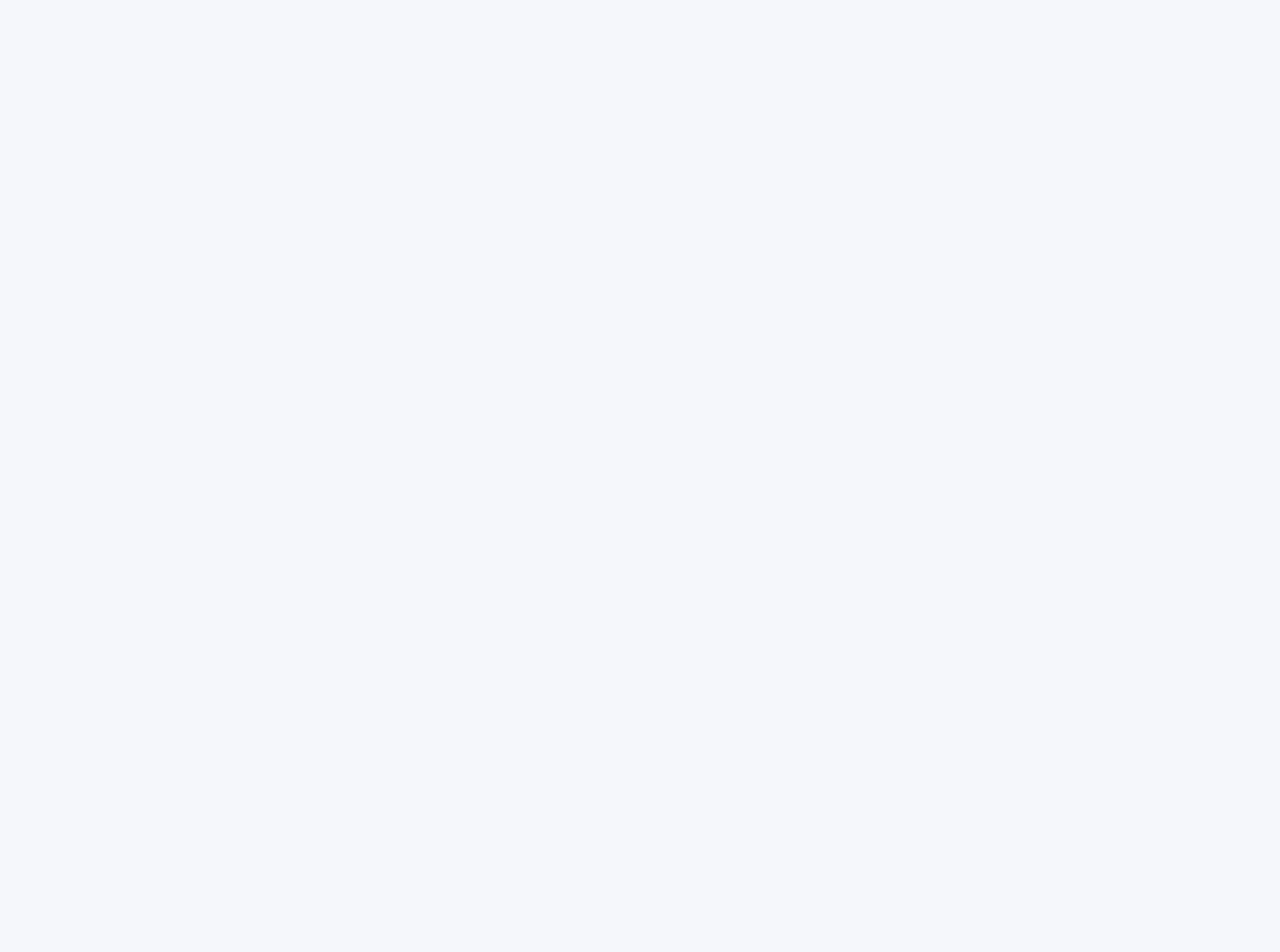
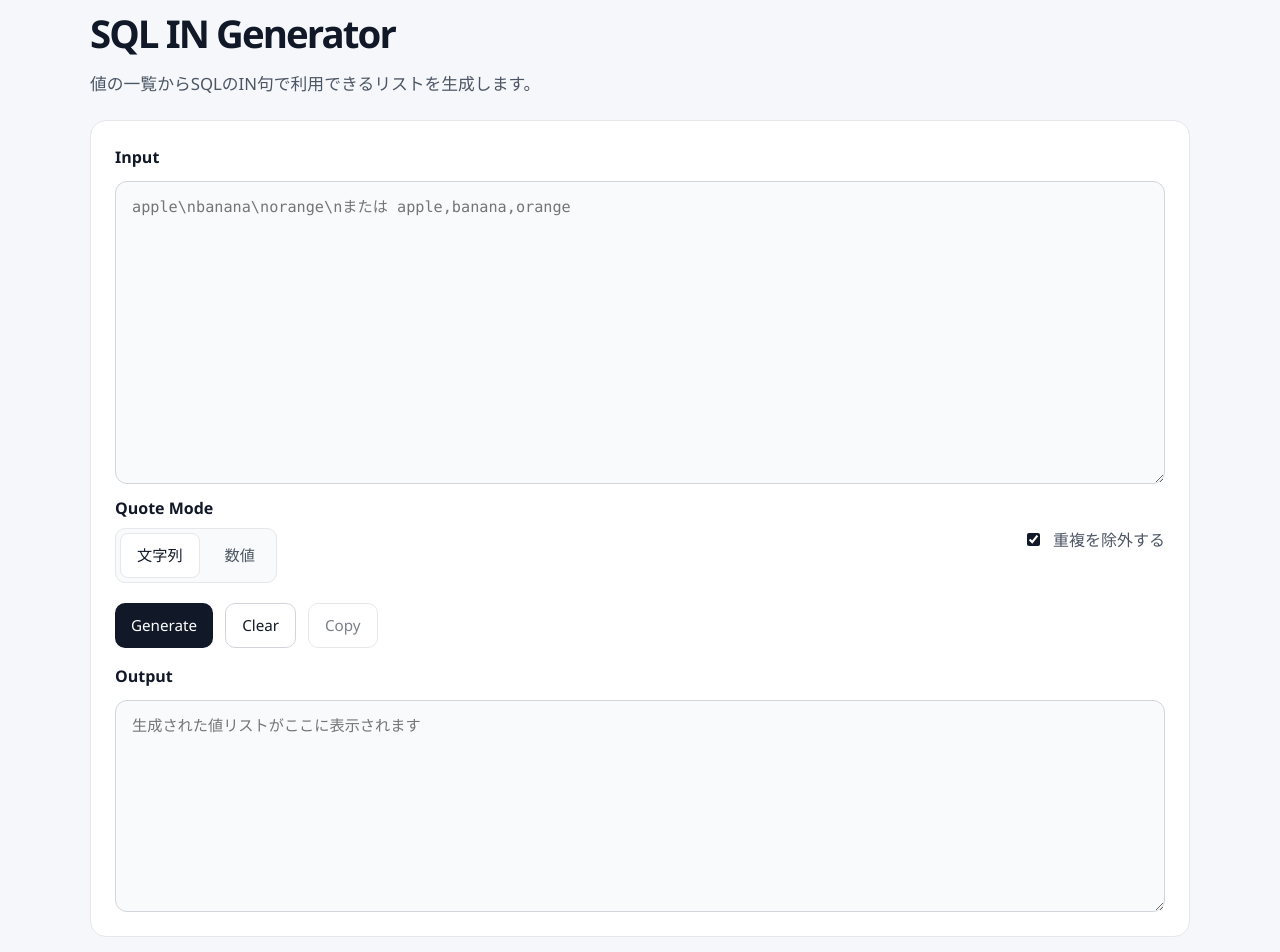
Before and after one commit to marcelows729/web-toolbox, a React (Vite) app: page /tools/sql-in-generator in a window 1280 px wide. Before the commit this address had no page. Shown: the part 100-1052 px from the top of the page. Before the commit the page ends 800 px from the top, so only its background shows below. Built offline with nearby package versions, Linux system fonts and the light colour scheme.

Commit message:
sql-in-generator

```diff
--- a/src/App.css
+++ b/src/App.css
@@ -267,7 +267,8 @@
   padding: 24px;
 }
 
-.formatter-grid {
+.formatter-grid,
+.generator-grid {
   display: grid;
   gap: 12px;
 }
@@ -275,6 +276,54 @@
 .field-label {
   font-weight: 600;
   color: var(--text);
+}
+
+.option-label {
+  display: block;
+  font-weight: 600;
+  color: var(--text);
+  margin-bottom: 8px;
+}
+
+.generator-controls {
+  display: flex;
+  flex-wrap: wrap;
+  gap: 12px 24px;
+  align-items: center;
+  justify-content: space-between;
+}
+
+.toggle-group {
+  display: inline-flex;
+  gap: 8px;
+  background: var(--surface-alt);
+  border: 1px solid var(--border);
+  border-radius: 10px;
+  padding: 4px;
+}
+
+.toggle-option {
+  background: transparent;
+  color: var(--text-soft);
+  border: 1px solid transparent;
+  border-radius: 8px;
+}
+
+.toggle-option.is-selected {
+  background: var(--surface);
+  border-color: var(--border);
+  color: var(--text);
+}
+
+.checkbox-row {
+  display: inline-flex;
+  align-items: center;
+  gap: 10px;
+  color: var(--text-soft);
+}
+
+.checkbox-row input {
+  accent-color: var(--primary);
 }
 
 textarea {
--- a/src/App.tsx
+++ b/src/App.tsx
@@ -3,6 +3,7 @@ import { BrowserRouter, Route, Routes } from 'react-router-dom'
 import Layout from './components/layout/Layout'
 import HomePage from './pages/HomePage'
 import JsonFormatter from './tools/json-formatter/JsonFormatter'
+import SqlInGenerator from './tools/sql-in-generator/SqlInGenerator'
 import './App.css'
 
 type ThemeMode = 'light' | 'dark'
@@ -64,6 +65,7 @@ function App() {
         <Route element={<Layout theme={theme} setTheme={setTheme} />}>
           <Route path="/" element={<HomePage />} />
           <Route path="/tools/json-formatter" element={<JsonFormatter />} />
+          <Route path="/tools/sql-in-generator" element={<SqlInGenerator />} />
         </Route>
       </Routes>
     </BrowserRouter>
--- a/src/tools/registry.ts
+++ b/src/tools/registry.ts
@@ -8,5 +8,15 @@ export const tools: Tool[] = [
     category: 'developer',
     keywords: ['json', 'format', 'formatter', '整形', '圧縮'],
     path: '/tools/json-formatter',
+    relatedTools: ['sql-in-generator'],
+  },
+  {
+    id: 'sql-in-generator',
+    name: 'SQL IN Generator',
+    description: '値の一覧からSQLのIN句を生成します。',
+    category: 'developer',
+    keywords: ['sql', 'in', 'generator', 'in句', 'sql生成', 'リスト'],
+    path: '/tools/sql-in-generator',
+    relatedTools: ['json-formatter'],
   },
 ]
--- /dev/null
+++ b/src/tools/sql-in-generator/SqlInGenerator.tsx
@@ -0,0 +1,212 @@
+import { useEffect, useMemo, useState } from 'react'
+
+type QuoteMode = 'string' | 'number'
+
+const normalizeInput = (value: string): string[] =>
+  value
+    .split(/[\n,]+/)
+    .map((item) => item.trim())
+    .filter((item) => item.length > 0)
+
+const escapeSqlString = (value: string) => value.replace(/'/g, "''")
+
+const isValidSqlNumberLiteral = (value: string) => /^[-+]?(?:\d+\.\d+|\d+|\.\d+)$/.test(value)
+
+const buildSqlInList = (input: string, quoteMode: QuoteMode, removeDuplicates: boolean) => {
+  const normalizedValues = normalizeInput(input)
+
+  if (normalizedValues.length === 0) {
+    return {
+      output: '',
+      error: '入力値がありません。値を入力してください。',
+    }
+  }
+
+  const values = removeDuplicates ? Array.from(new Set(normalizedValues)) : normalizedValues
+
+  if (quoteMode === 'number') {
+    const invalidValues = values.filter((value) => !isValidSqlNumberLiteral(value))
+
+    if (invalidValues.length > 0) {
+      return {
+        output: '',
+        error: `数値として扱えない値があります: ${invalidValues.join(', ')}`,
+      }
+    }
+
+    return {
+      output: `(${values.join(', ')})`,
+      error: '',
+    }
+  }
+
+  return {
+    output: `(${values.map((value) => `'${escapeSqlString(value)}'`).join(', ')})`,
+    error: '',
+  }
+}
+
+export default function SqlInGenerator() {
+  const [input, setInput] = useState('')
+  const [output, setOutput] = useState('')
+  const [error, setError] = useState('')
+  const [copyFeedback, setCopyFeedback] = useState('')
+  const [quoteMode, setQuoteMode] = useState<QuoteMode>('string')
+  const [removeDuplicates, setRemoveDuplicates] = useState(true)
+
+  const hasOutput = useMemo(() => output.trim().length > 0, [output])
+
+  useEffect(() => {
+    if (!copyFeedback) {
+      return
+    }
+
+    const timer = window.setTimeout(() => {
+      setCopyFeedback('')
+    }, 1800)
+
+    return () => window.clearTimeout(timer)
+  }, [copyFeedback])
+
+  const handleGenerate = () => {
+    const result = buildSqlInList(input, quoteMode, removeDuplicates)
+    setOutput(result.output)
+    setError(result.error)
+  }
+
+  const handleClear = () => {
+    setInput('')
+    setOutput('')
+    setError('')
+    setCopyFeedback('')
+    setQuoteMode('string')
+    setRemoveDuplicates(true)
+  }
+
+  const handleCopy = async () => {
+    if (!hasOutput) {
+      return
+    }
+
+    try {
+      await navigator.clipboard.writeText(output)
+      setCopyFeedback('コピーしました')
+    } catch {
+      setCopyFeedback('コピーに失敗しました')
+    }
+  }
+
+  return (
+    <div className="container tool-page">
+      <header className="tool-header">
+        <h1>SQL IN Generator</h1>
+        <p>値の一覧からSQLのIN句で利用できるリストを生成します。</p>
+      </header>
+
+      <section className="tool-panel" aria-label="SQL IN Generator">
+        <div className="generator-grid">
+          <label className="field-label" htmlFor="sql-in-input">
+            Input
+          </label>
+          <textarea
+            id="sql-in-input"
+            value={input}
+            onChange={(event) => setInput(event.target.value)}
+            placeholder="apple\nbanana\norange\nまたは apple,banana,orange"
+            rows={12}
+          />
+
+          <div className="generator-controls">
+            <div className="option-group">
+              <span className="option-label">Quote Mode</span>
+              <div className="toggle-group" role="radiogroup" aria-label="SQL値の種類">
+                <button
+                  type="button"
+                  className={`toggle-option ${quoteMode === 'string' ? 'is-selected' : ''}`}
+                  onClick={() => setQuoteMode('string')}
+                  aria-pressed={quoteMode === 'string'}
+                >
+                  文字列
+                </button>
+                <button
+                  type="button"
+                  className={`toggle-option ${quoteMode === 'number' ? 'is-selected' : ''}`}
+                  onClick={() => setQuoteMode('number')}
+                  aria-pressed={quoteMode === 'number'}
+                >
+                  数値
+                </button>
+              </div>
+            </div>
+
+            <label className="checkbox-row">
+              <input
+                type="checkbox"
+                checked={removeDuplicates}
+                onChange={(event) => setRemoveDuplicates(event.target.checked)}
+              />
+              <span>重複を除外する</span>
+            </label>
+          </div>
+
+          <div className="action-row">
+            <button type="button" onClick={handleGenerate}>
+              Generate
+            </button>
+            <button type="button" className="secondary" onClick={handleClear}>
+              Clear
+            </button>
+            <button type="button" className="secondary" onClick={handleCopy} disabled={!hasOutput}>
+              Copy
+            </button>
+          </div>
+
+          <label className="field-label" htmlFor="sql-in-output">
+            Output
+          </label>
+          <textarea
+            id="sql-in-output"
+            value={output}
+            readOnly
+            placeholder="生成された値リストがここに表示されます"
+            rows={8}
+          />
+        </div>
+
+        {error && <div className="error-box" role="alert">{error}</div>}
+        {copyFeedback && (
+          <div className="copy-feedback" role="status" aria-live="polite">
+            {copyFeedback}
+          </div>
+        )}
+      </section>
+
+      <section className="tool-info">
+        <h2>SQL IN Generatorとは</h2>
+        <p>
+          SQL IN Generatorは、複数の値からSQLのIN句で利用できる値リストを生成するツールです。
+          Excelやログなどからコピーした値を、改行またはカンマ区切りのまま貼り付けて利用できます。
+        </p>
+      </section>
+
+      <section className="tool-info">
+        <h2>使い方</h2>
+        <ol>
+          <li>値の一覧を入力します。</li>
+          <li>文字列または数値を選択します。</li>
+          <li>必要に応じて重複除去を設定します。</li>
+          <li>Generateを押します。</li>
+          <li>CopyでSQLへ貼り付けられる形式をコピーします。</li>
+        </ol>
+      </section>
+
+      <section className="tool-info">
+        <h2>Privacy Information</h2>
+        <p>
+          このツールの処理はすべてブラウザ上で実行されます。
+          入力したデータはサーバーへ送信されません。
+        </p>
+      </section>
+    </div>
+  )
+}
```
Also changed, not shown: 4 other files (tests, documents, lock files or other folders).
